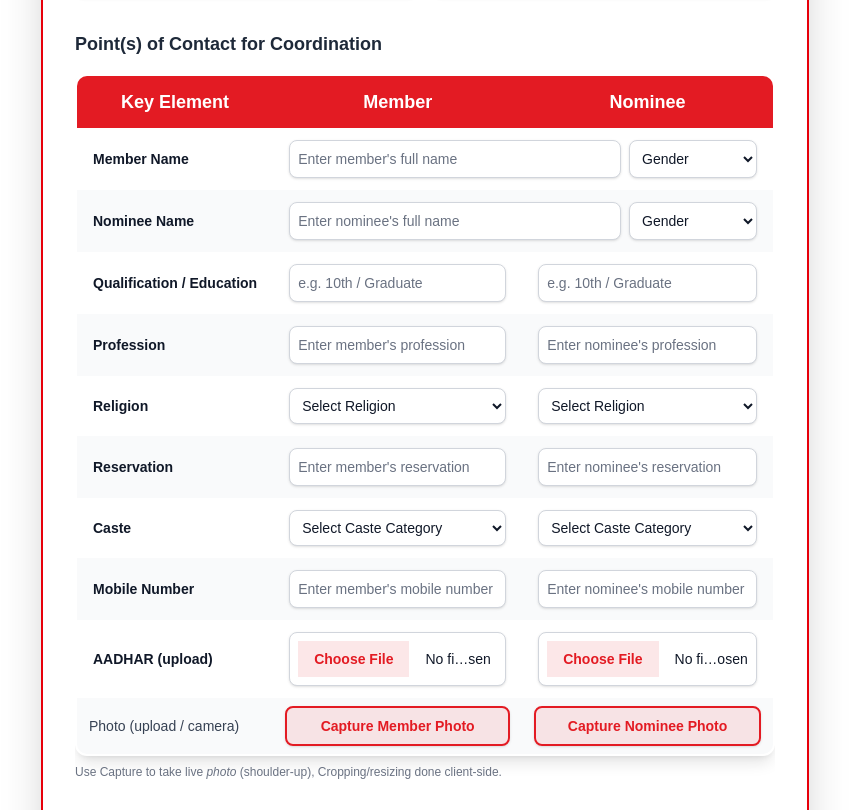
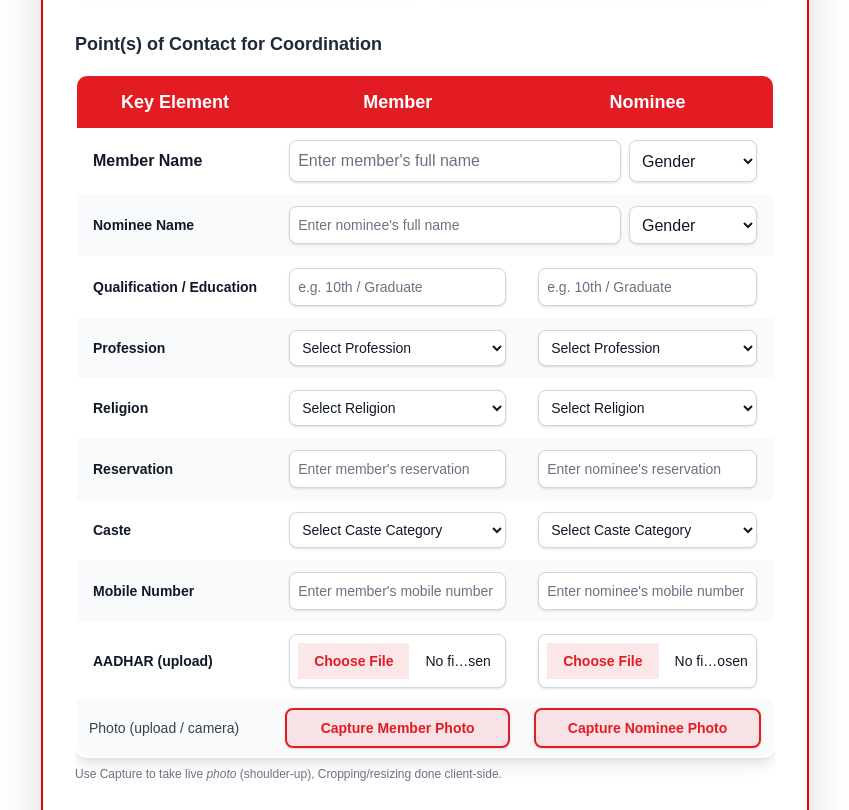
Before and after one commit to Chenchu-Parameswar-Kotari/jsp, a Next.js app: page / in a window 1280 px wide. Shown: the part 751-1561 px from the top of the page, without its empty margins (215-1064 px from the left). Built offline with nearby package versions, Linux system fonts and the light colour scheme.

Commit message:
drop down changes

```diff
--- a/src/app/page.tsx
+++ b/src/app/page.tsx
@@ -6,23 +6,23 @@ export default function Home() {
     e.preventDefault();
     const form = e.currentTarget;
     if (form.checkValidity()) {
-      // Proceed with form submission
+      // Form is valid, proceed with submission
       console.log('Form is valid, submitting...');
     } else {
       // Form has validation errors
-      console.log('Form has validation errors');
+      form.reportValidity();
     }
   };
 
   return (
-    <div className="min-h-screen bg-white flex items-center justify-center py-8 px-2">
+    <div className="min-h-screen bg-white flex items-center justify-center py-4 px-2 sm:py-8">
       <div className="w-full max-w-3xl rounded-2xl shadow-2xl border-2 border-red-600 relative overflow-hidden">
-        <div className="absolute top-0 left-0 w-full h-20 bg-[#E31B23] flex items-center justify-center z-10 rounded-t-2xl">
-          <h1 className="text-2xl font-bold text-white tracking-wide drop-shadow-lg">
+        <div className="absolute top-0 left-0 w-full h-auto py-4 sm:h-20 bg-[#E31B23] flex items-center justify-center z-10 rounded-t-2xl">
+          <h1 className="text-xl sm:text-2xl font-bold text-white tracking-wide drop-shadow-lg px-2 text-center">
             Janasena Membership & Accidental Insurance Form
           </h1>
         </div>
-        <div className="pt-24 pb-8 px-8">
+        <div className="pt-20 sm:pt-24 pb-6 sm:pb-8 px-3 sm:px-8">
           <div className="text-center mb-8">
             <p className="mt-2 text-gray-900 text-base font-semibold">
               Fill this form to register for <span className="text-[#E31B23] font-bold">Janasena</span> membership and accidental insurance coverage.
@@ -113,26 +113,28 @@ export default function Home() {
 
             <div className="mt-8">
               <h2 className="text-lg font-semibold text-gray-800 mb-4">Point(s) of Contact for Coordination</h2>
-              <div className="overflow-x-auto">
+              <div className="overflow-x-auto -mx-3 sm:mx-0">
                 <table className="min-w-full border-2 border-[#E31B23] text-sm rounded-xl shadow-lg overflow-hidden">
                   <thead className="bg-[#E31B23] text-white">
                     <tr>
-                      <th className="px-4 py-3 font-bold text-lg">Key Element</th>
-                      <th className="px-4 py-3 font-bold text-lg">Member</th>
-                      <th className="px-4 py-3 font-bold text-lg">Nominee</th>
+                      <th className="px-2 sm:px-4 py-3 font-bold text-base sm:text-lg">Key Element</th>
+                      <th className="px-2 sm:px-4 py-3 font-bold text-base sm:text-lg">Member</th>
+                      <th className="px-2 sm:px-4 py-3 font-bold text-base sm:text-lg">Nominee</th>
                     </tr>
                   </thead>
                   <tbody>
                     <tr className="bg-white">
-                      <td className="px-4 py-3 font-semibold text-gray-900 whitespace-nowrap">Member Name</td>
-                      <td className="px-4 py-3" colSpan={2}>
-                        <div className="flex gap-2">
+                                            <td className="px-2 sm:px-4 py-2 sm:py-3 font-semibold text-gray-900 whitespace-nowrap text-sm sm:text-base">Member Name</td>
+                      <td className="px-2 sm:px-4 py-2 sm:py-3" colSpan={2}>
+                        <div className="flex flex-col sm:flex-row gap-2">
                           <input
                             type="text"
                             placeholder="Enter member's full name"
-                            className="flex-1 rounded-lg border border-gray-300 p-2 shadow-sm focus:border-[#E31B23] focus:ring-[#E31B23] text-gray-900 placeholder-gray-500 bg-white"
+                            className="flex-1 rounded-lg border border-gray-300 p-2 text-sm sm:text-base shadow-sm focus:border-[#E31B23] focus:ring-[#E31B23] text-gray-900 placeholder-gray-500 bg-white"
                           />
-                          <select className="w-32 rounded-lg border border-gray-300 p-2 shadow-sm focus:border-[#E31B23] focus:ring-[#E31B23] text-gray-900 bg-white">
+                          <select
+                            className="w-full sm:w-32 rounded-lg border border-gray-300 p-2 text-sm sm:text-base shadow-sm focus:border-[#E31B23] focus:ring-[#E31B23] text-gray-900 bg-white"
+                          >
                             <option value="">Gender</option>
                             <option value="male">Male</option>
                             <option value="female">Female</option>
@@ -150,7 +152,9 @@ export default function Home() {
                             placeholder="Enter nominee's full name"
                             className="flex-1 rounded-lg border border-gray-300 p-2 shadow-sm focus:border-[#E31B23] focus:ring-[#E31B23] text-gray-900 placeholder-gray-500 bg-white"
                           />
-                          <select className="w-32 rounded-lg border border-gray-300 p-2 shadow-sm focus:border-[#E31B23] focus:ring-[#E31B23] text-gray-900 bg-white">
+                          <select
+                            className="w-full sm:w-32 rounded-lg border border-gray-300 p-2 text-sm sm:text-base shadow-sm focus:border-[#E31B23] focus:ring-[#E31B23] text-gray-900 bg-white"
+                          >
                             <option value="">Gender</option>
                             <option value="male">Male</option>
                             <option value="female">Female</option>
@@ -179,18 +183,30 @@ export default function Home() {
                     <tr className="bg-gray-50">
                       <td className="px-4 py-3 font-semibold text-gray-900 whitespace-nowrap">Profession</td>
                       <td className="px-4 py-3">
-                        <input
-                          type="text"
-                          placeholder="Enter member's profession"
-                          className="w-full rounded-lg border border-gray-300 p-2 shadow-sm focus:border-[#E31B23] focus:ring-[#E31B23] text-gray-900 placeholder-gray-500 bg-white"
-                        />
+                        <select
+                          className="w-full rounded-lg border border-gray-300 p-2 shadow-sm focus:border-[#E31B23] focus:ring-[#E31B23] text-gray-900 bg-white"
+                        >
+                          <option value="">Select Profession</option>
+                          <option value="farmer">Farmer</option>
+                          <option value="business">Business</option>
+                          <option value="govt-sector">Job - Government Sector</option>
+                          <option value="private-sector">Job - Private Sector</option>
+                          <option value="software">Software Professional</option>
+                          <option value="others">Others</option>
+                        </select>
                       </td>
                       <td className="px-4 py-3">
-                        <input
-                          type="text"
-                          placeholder="Enter nominee's profession"
-                          className="w-full rounded-lg border border-gray-300 p-2 shadow-sm focus:border-[#E31B23] focus:ring-[#E31B23] text-gray-900 placeholder-gray-500 bg-white"
-                        />
+                        <select
+                          className="w-full rounded-lg border border-gray-300 p-2 shadow-sm focus:border-[#E31B23] focus:ring-[#E31B23] text-gray-900 bg-white"
+                        >
+                          <option value="">Select Profession</option>
+                          <option value="farmer">Farmer</option>
+                          <option value="business">Business</option>
+                          <option value="govt-sector">Job - Government Sector</option>
+                          <option value="private-sector">Job - Private Sector</option>
+                          <option value="software">Software Professional</option>
+                          <option value="others">Others</option>
+                        </select>
                       </td>
                     </tr>
                     <tr className="bg-white">
```
